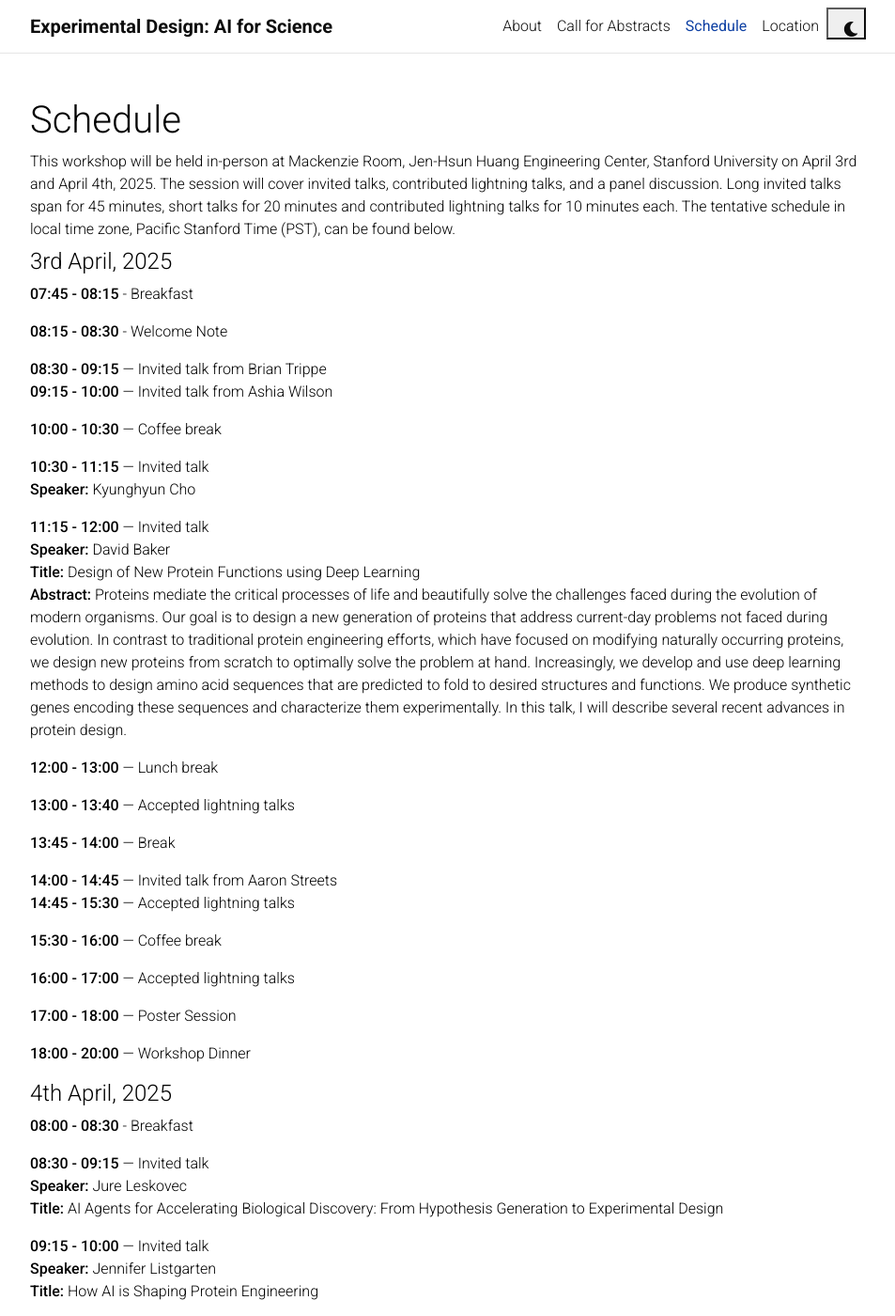
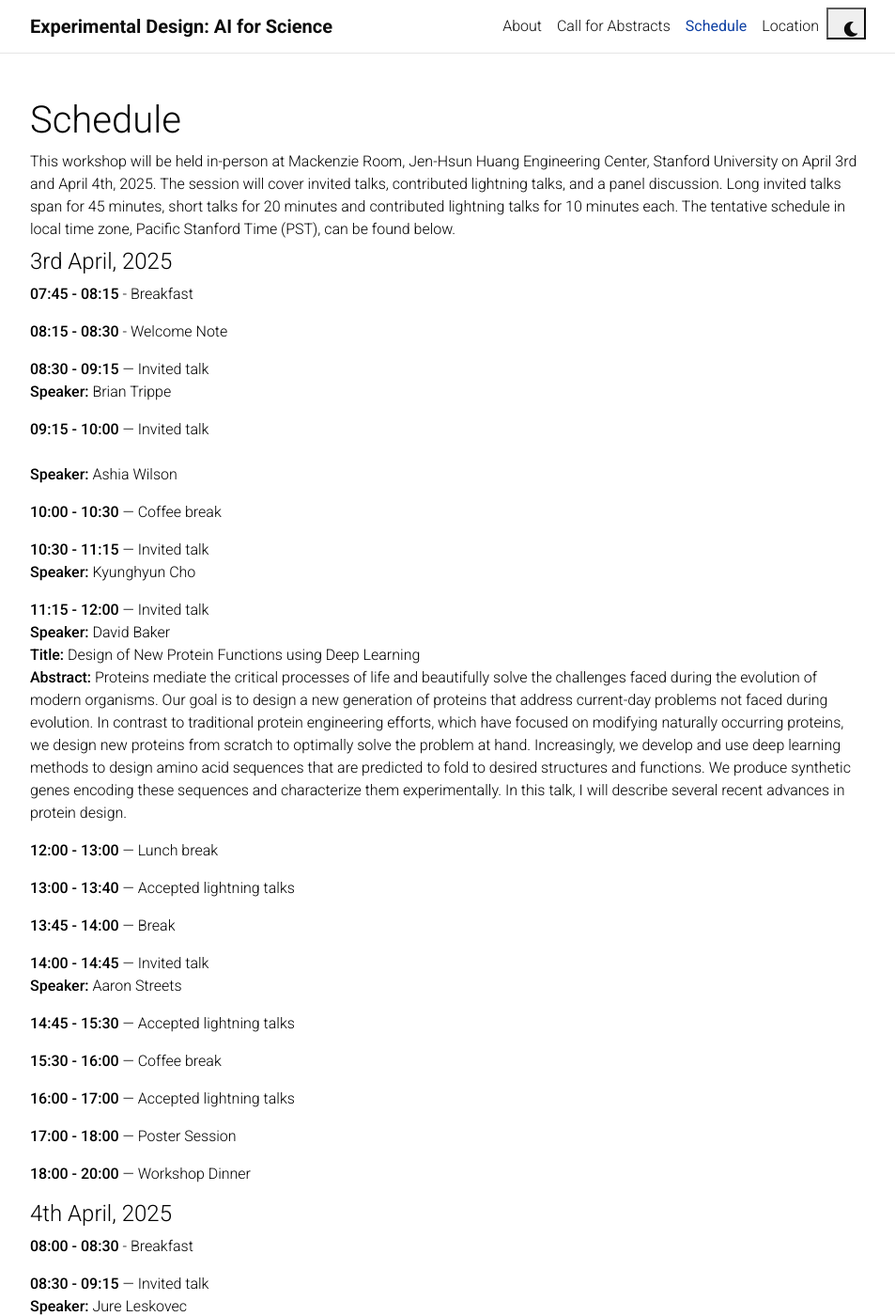
Before and after one commit to edai4science/edai4science.github.io, a Jekyll site: the page built from _pages/schedule.md, in a window 1280 px wide and 1400 px high. Shown: the whole window at 94% size, without its empty margins (163-1116 px from the left). Built offline with Jekyll 4.4.1, drawn with Linux system fonts in a browser that asks for light colours; comment, search, counter and statistics services are not loaded; a style sheet for code colours, icons or effects is not loaded; some of the changed text lies outside the part shown.

```diff
--- a/_pages/schedule.md
+++ b/_pages/schedule.md
@@ -14,8 +14,11 @@ nav_order: 3
 
 **08:15 - 08:30** - Welcome Note
 
-**08:30 - 09:15** — Invited talk from Brian Trippe<br>
-**09:15 - 10:00** — Invited talk from Ashia Wilson
+**08:30 - 09:15** — Invited talk<br>
+                    **Speaker:** Brian Trippe
+
+**09:15 - 10:00** — Invited talk<br>
+                    **Speaker:** Ashia Wilson
 
 **10:00 - 10:30** — Coffee break
 
@@ -33,7 +36,9 @@ nav_order: 3
 
 **13:45 - 14:00** — Break
 
-**14:00 - 14:45** — Invited talk from Aaron Streets<br>
+**14:00 - 14:45** — Invited talk<br>
+                    **Speaker:** Aaron Streets
+
 **14:45 - 15:30** — Accepted lightning talks
 
 **15:30 - 16:00** — Coffee break
@@ -62,13 +67,15 @@ nav_order: 3
                 **Speaker:** Andreas Krause<br>
                 **Title:** Machine learning in the Optimization and Discovery Loop
 
-**11:15 - 12:00** — Invited talk from Yisong Yue
+**11:15 - 12:00** — Invited talk<br>
+                    **Speaker:** Yisong Yue
 
 **12:00 - 13:00** — Lunch break
 
 **13:00 - 13:45** — Panel moderated by Brian Trippe
 
-**13:45 - 14:30** — Invited talk from Adji Bousso Dieng<br>
+**13:45 - 14:30** — Invited talk<br>
+                    **Speaker:** Adji Bousso Dieng
 
 **14:30 - 15:00** — Coffee break
 
```
